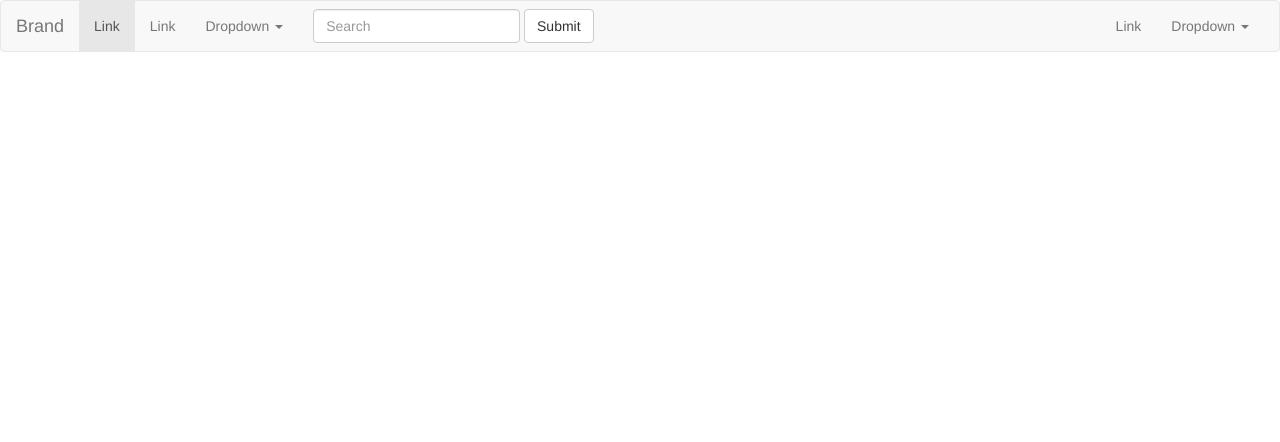
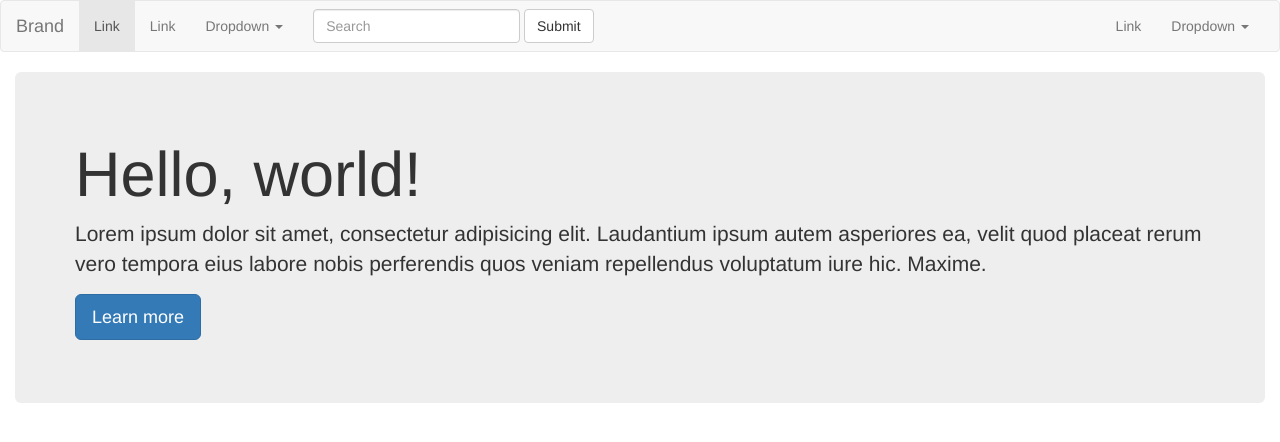
Before and after one commit to RodrigoKasutoru/PaginaPrueba, a plain HTML site: page index.html in a window 1280 px wide. Drawn offline with Linux system fonts and the light colour scheme.

Commit message:
Se agrego una ventana principal de bienvenida a la pagina

```diff
--- a/index.html
+++ b/index.html
@@ -61,7 +61,13 @@
     </div><!-- /.navbar-collapse -->
   </div><!-- /.container-fluid -->
 </nav>
-
+ <div class="container-fluid">
+     <div class="jumbotron">
+  <h1>Hello, world!</h1>
+  <p>Lorem ipsum dolor sit amet, consectetur adipisicing elit. Laudantium ipsum autem asperiores ea, velit quod placeat rerum vero tempora eius labore nobis perferendis quos veniam repellendus voluptatum iure hic. Maxime.</p>
+  <p><a class="btn btn-primary btn-lg" href="#" role="button">Learn more</a></p>
+</div>
+ </div>
 
 
 </body>
```
